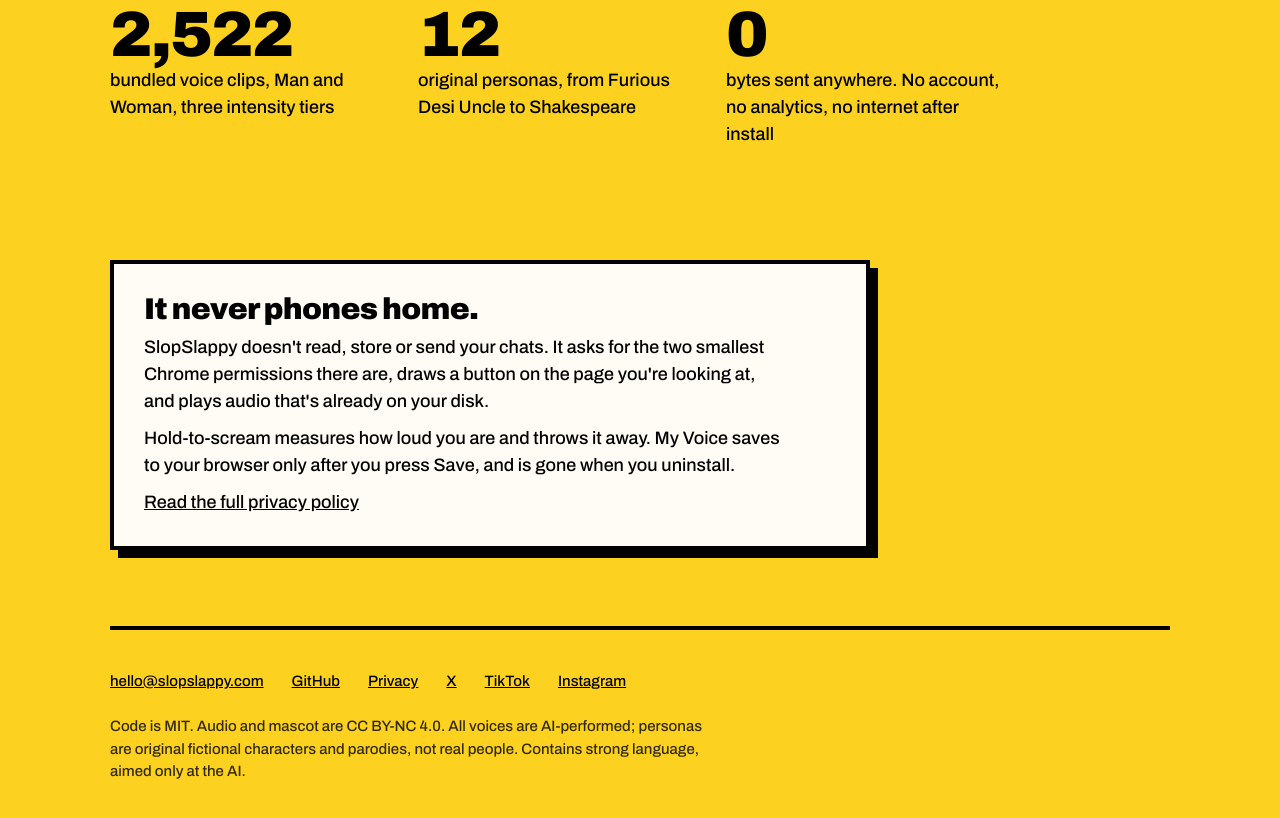
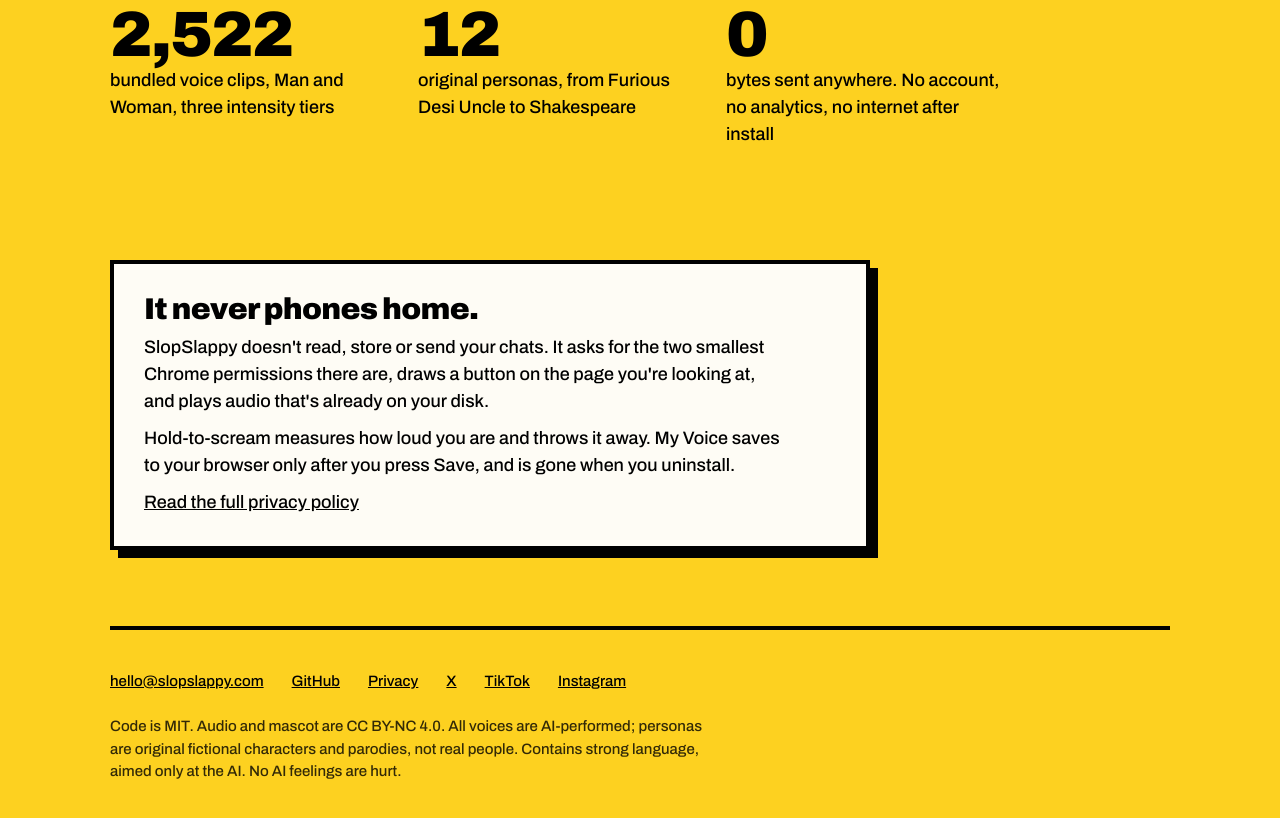
Before and after one commit to slop-slappy/slopslappy, a browser extension: page docs/index.html in a window 1280 px wide. Shown: the part 2460-3278 px from the top of the page. Drawn offline with Linux system fonts and the light colour scheme.

Commit message:
No AI feelings hurt

```diff
--- a/docs/index.html
+++ b/docs/index.html
@@ -203,7 +203,7 @@
     <a href="https://x.com/slopslappyapp">X</a>
     <a href="https://www.tiktok.com/@slopslappy">TikTok</a>
     <a href="https://www.instagram.com/slopslappy/">Instagram</a>
-    <p class="fine">Code is MIT. Audio and mascot are CC BY-NC 4.0. All voices are AI-performed; personas are original fictional characters and parodies, not real people. Contains strong language, aimed only at the AI.</p>
+    <p class="fine">Code is MIT. Audio and mascot are CC BY-NC 4.0. All voices are AI-performed; personas are original fictional characters and parodies, not real people. Contains strong language, aimed only at the AI. No AI feelings are hurt.</p>
   </footer>
 </div>
 <script>
```
Also changed, not shown: 1 other file.
